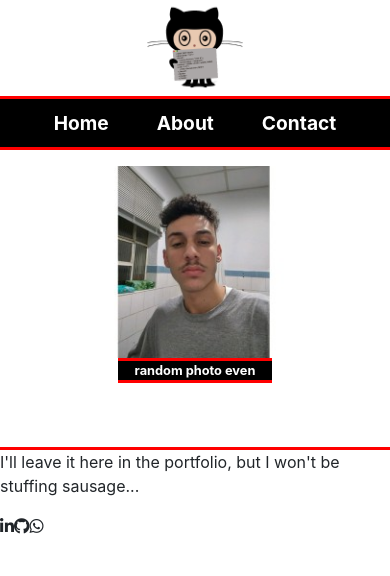
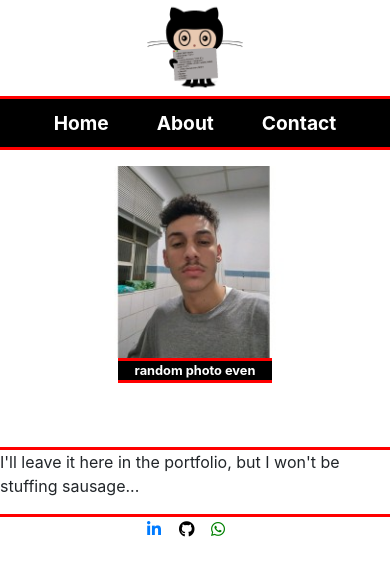
Before and after one commit to yurimatos11/Portfolio, a React (Create React App) app: page /contact in a window 390 px wide. Shown: the top 576 px of the page. Built offline with nearby package versions, Linux system fonts and the light colour scheme.

Commit message:
reponsive mobile ok

```diff
--- a/src/pages/about/index.tsx
+++ b/src/pages/about/index.tsx
@@ -6,7 +6,7 @@ import Yuri from '../../img/yuri.jpeg'
 
 import { Container, Header, Content} from './styles';
 
-const home = () => {
+const about = () => {
     return (
         <>
             <Container>
@@ -22,9 +22,10 @@ const home = () => {
                 </Header>
                 <Content>
                    <div className="about">
-                       <h1>
-                           Hello World
-                       </h1>
+                       <strong>
+                            I decided to create a responsive portfolio, to start my repository here on github. Hope you like it...
+                            I'll leave it here without much for now, let's say it's in production kkkkkkk.
+                       </strong>
                    </div>
 
                 </Content>
@@ -34,4 +35,4 @@ const home = () => {
 };
 
 
-export default home;
+export default about;
--- a/src/pages/about/styles.tsx
+++ b/src/pages/about/styles.tsx
@@ -41,10 +41,11 @@ export const Content = styled.div`
     .about{
         display: flex;
         justify-content: center;
-        h1{
-            font-size: 2.0rem;
+        strong{
+            font-size: 1.5rem;
             font-weight: bold;
             margin-top: 7.0rem;
+            color: #000;
         }
     }
 
--- a/src/pages/contact/index.tsx
+++ b/src/pages/contact/index.tsx
@@ -6,7 +6,7 @@ import Yuri from '../../img/yuri.jpeg'
 
 import { Container, Header, Content} from './styles';
 
-const home = () => {
+const contact = () => {
     return (
         <>
             <Container>
@@ -27,9 +27,9 @@ const home = () => {
                         <p>I'll leave it here in the portfolio, but I won't be stuffing sausage...</p>
                    </div>
                     <div className="socias">
-                        <i className="fab fa-linkedin-in"></i>
-                        <i className="fab fa-github"></i>
-                        <i className="fab fa-whatsapp"></i>
+                        <a href="https://www.linkedin.com/in/yuri-matos-82954717a/"><i className="fab fa-linkedin-in"></i></a>
+                        <a href="https://github.com/yurimatos11"><i className="fab fa-github"></i></a>
+                        <a href="https://api.whatsapp.com/"><i className="fab fa-whatsapp"></i></a>
                     </div>
                 </Content>
             </Container>
@@ -38,4 +38,4 @@ const home = () => {
 };
 
 
-export default home;
+export default contact;
--- a/src/pages/contact/styles.tsx
+++ b/src/pages/contact/styles.tsx
@@ -67,4 +67,22 @@ export const Content = styled.div`
         }
     }
 
+    .socias{
+        display: flex;
+        justify-content: center;
+        border-top: solid red;
+        .fa-linkedin-in{
+            width: 2.0rem;
+        }
+
+        .fa-github{
+            width: 2.0rem;
+            color: #000;
+        }
+
+        .fa-whatsapp{
+            width: 2.0rem;
+            color: green;
+        }
+    }
 `;
--- a/src/routes/index.tsx
+++ b/src/routes/index.tsx
@@ -7,9 +7,10 @@ import contact from '../pages/contact';
 
 const Routes = () => (
     <Switch>
-        <Route path="/home" component={home}/>
         <Route path="/about" component={about}/>
         <Route path="/contact" component={contact}/>
+        <Route path="" component={home}/>
+
     </Switch>
 )
 
```
